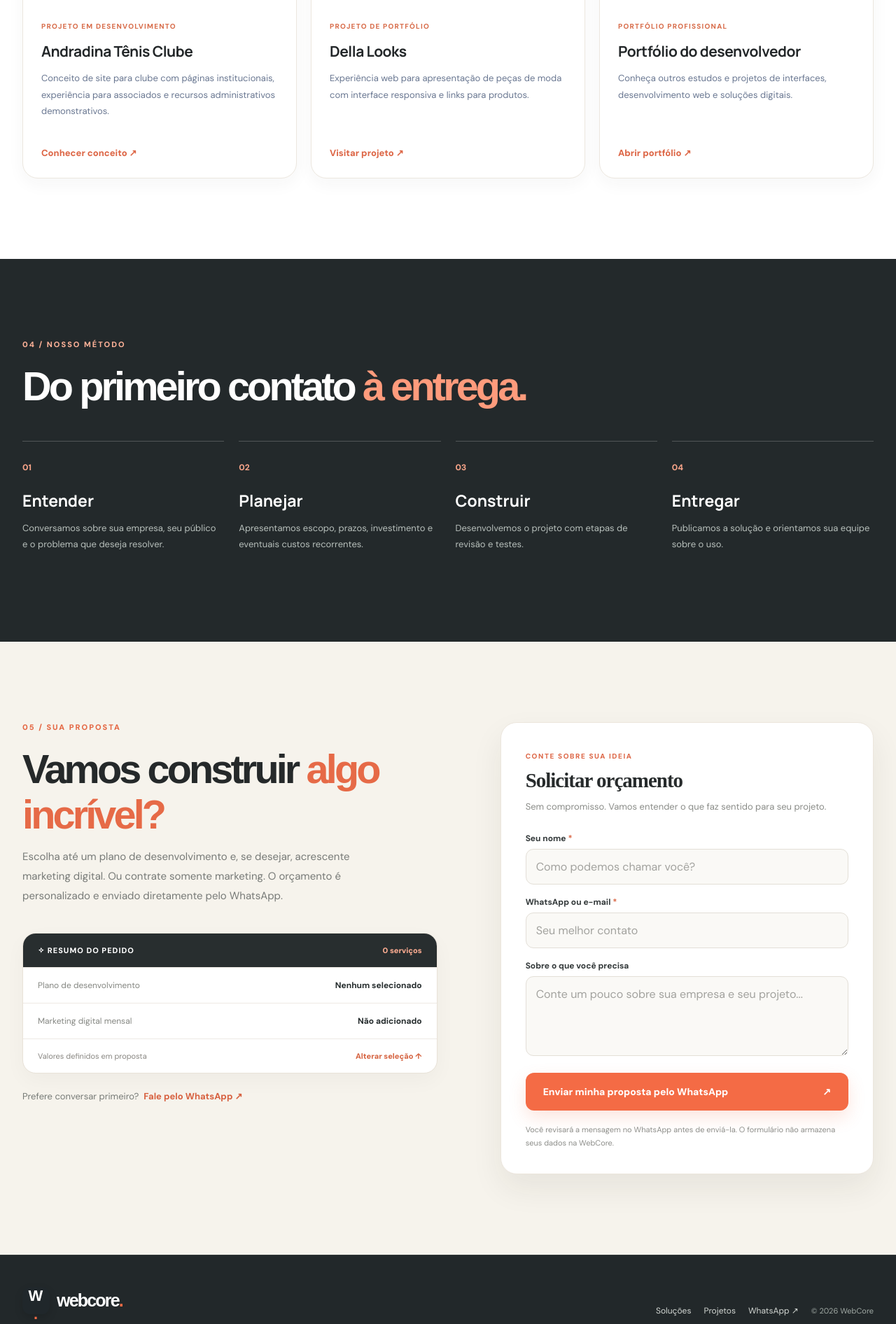
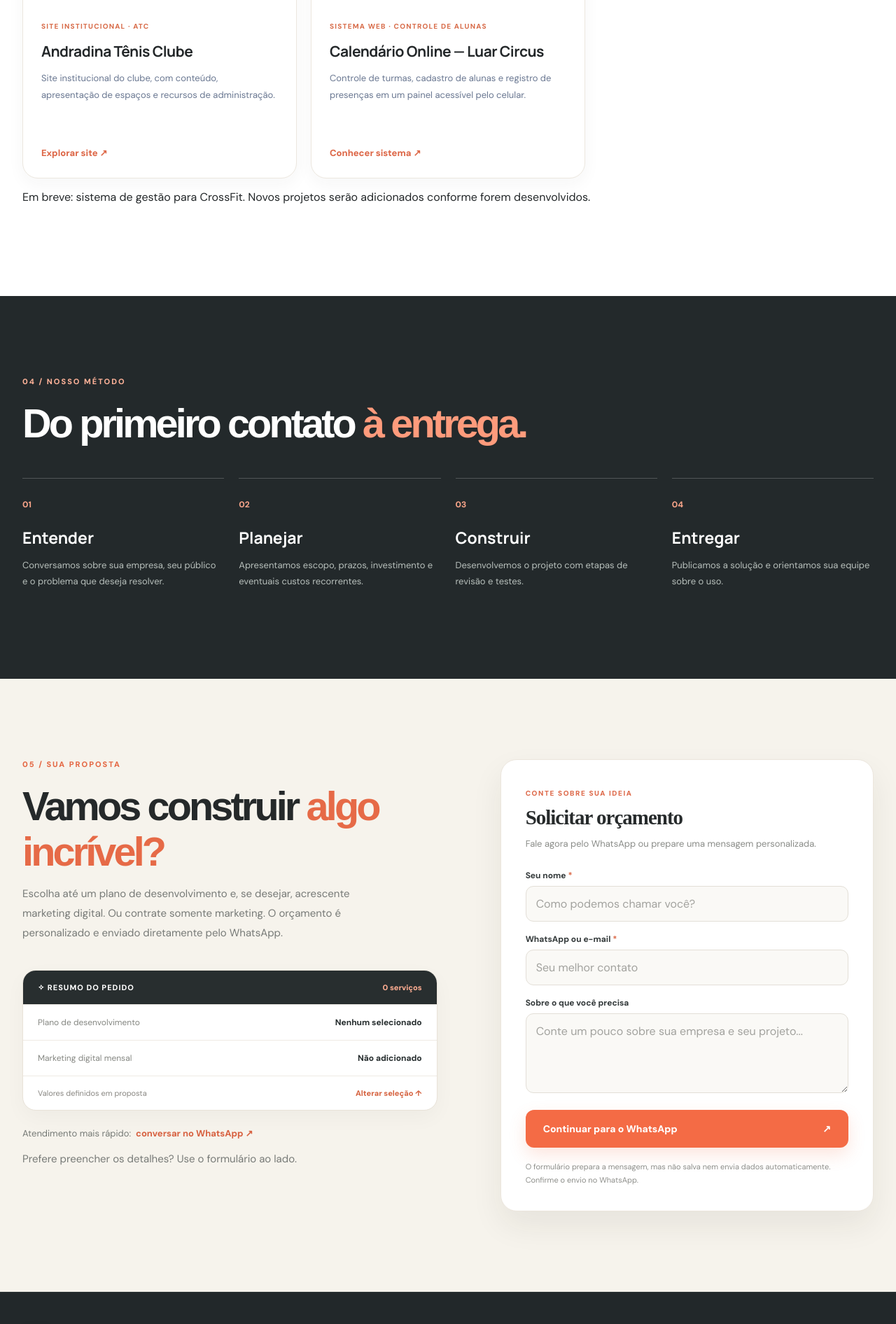
Before and after one commit to JoaoGabrii/web_core, a FastAPI app: page / in a window 1280 px wide. Shown: the part 3852-5744 px from the top of the page at 70% size. Run offline with FastAPI, Linux system fonts and the light colour scheme.

Commit message:
WebCore: projetos ATC e Luar, contato WhatsApp prioritário, marketing opcional em todos os planos

```diff
--- a/templates/home.html
+++ b/templates/home.html
@@ -20,7 +20,7 @@
         <h1>Sites bonitos são só o <span>começo.</span></h1>
         <p>Transformamos a forma como sua empresa aparece, vende e funciona. Criamos sites marcantes, sistemas inteligentes e experiências digitais pensadas para o seu negócio crescer.</p>
         <div class="hero-actions"><a href="#planos" class="btn btn-primary">Descobrir soluções <span>↗</span></a><a href="#portfolio" class="btn btn-outline">Conhecer projetos <span>↗</span></a></div>
-        <div class="hero-trust"><span>✦ Sob medida para sua empresa</span><span>✦ Design responsivo</span><span>✦ Atendimento próximo</span></div>
+        <a class="hero-marketing-link" href="#marketing">Quer atrair mais clientes? Marketing digital mensal ↗</a><div class="hero-trust"><span>✦ Sob medida para sua empresa</span><span>✦ Design responsivo</span><span>✦ Atendimento próximo</span></div>
       </div>
       <div class="hero-art" aria-label="Prévia ilustrativa de uma plataforma digital">
         <div class="art-glow"></div>
@@ -82,35 +82,34 @@
           <div class="plan-foot"><span>Projeto sob orçamento</span><button type="button" class="choose-plan" data-plan="Ultimate + CRM" aria-pressed="false">Adicionar ao orçamento <b>＋</b></button></div>
         </article>
       </div>
-      <div class="section-note"><span>ⓘ</span> Hospedagem, domínio, bancos de dados, manutenção, integrações e serviços de terceiros são dimensionados conforme o projeto e informados na proposta. Nenhum plano inclui marketing digital automaticamente.</div>
+      <div class="section-note"><span>ⓘ</span> Hospedagem, domínio, bancos de dados, manutenção, integrações e serviços de terceiros são dimensionados conforme o projeto e informados na proposta. Marketing digital pode ser adicionado a qualquer plano.</div>
     </div>
   </section>
 
   <section id="marketing" class="section marketing-section"><div class="wrap marketing-grid">
-    <div class="marketing-copy"><div class="kicker">02 / ADICIONAL OU SERVIÇO AVULSO</div><h2>Um bom site merece <span>ser encontrado.</span></h2><p>Marketing digital é um serviço <strong>separado e opcional</strong>. Você pode contratar sozinho ou combinar com qualquer plano WebCore para fortalecer sua presença e atrair novas oportunidades.</p><div class="marketing-points"><div><span>01</span><div><strong>Estratégia e planejamento</strong><p>Definição de objetivos, público e campanhas conforme a necessidade.</p></div></div><div><span>02</span><div><strong>Gestão de anúncios e captação</strong><p>Estruturação e acompanhamento de campanhas e geração de contatos.</p></div></div><div><span>03</span><div><strong>Acompanhamento mensal</strong><p>Análise de resultados, ajustes e relatórios no escopo contratado.</p></div></div></div></div>
+    <div class="marketing-copy"><div class="kicker">02 / ADICIONAL OU SERVIÇO AVULSO</div><h2>Um bom site merece <span>ser encontrado.</span></h2><p>Marketing digital é um serviço <strong>separado e opcional, disponível para todos os planos</strong>. Você pode contratar sozinho ou combinar com qualquer plano WebCore para fortalecer sua presença e atrair novas oportunidades.</p><div class="marketing-points"><div><span>01</span><div><strong>Estratégia e planejamento</strong><p>Definição de objetivos, público e campanhas conforme a necessidade.</p></div></div><div><span>02</span><div><strong>Gestão de anúncios e captação</strong><p>Estruturação e acompanhamento de campanhas e geração de contatos.</p></div></div><div><span>03</span><div><strong>Acompanhamento mensal</strong><p>Análise de resultados, ajustes e relatórios no escopo contratado.</p></div></div></div></div>
     <div class="marketing-offer"><div class="marketing-offer-top"><span class="marketing-service">SERVIÇO RECORRENTE</span><span class="offer-symbol">↗</span></div><h3>Marketing digital</h3><p>Adicione visibilidade ao seu projeto com acompanhamento profissional.</p><div class="monthly-label"><strong>Mensalidade personalizada</strong><span>Sem valor fixo no site</span></div><div class="ad-info"><strong>Importante:</strong> a verba destinada aos anúncios é independente da mensalidade de gestão. O investimento é combinado e aprovado antes do início.</div><button type="button" class="btn btn-primary marketing-add" id="marketing-add" aria-pressed="false">Adicionar marketing ao orçamento <span>＋</span></button><small>Também pode ser contratado sem nenhum plano de site.</small></div>
   </div></section>
 
-  <section id="portfolio" class="section portfolio-section"><div class="wrap"><div class="section-heading"><div><div class="kicker">03 / TRABALHOS E PROJETOS</div><h2>Ideias que saem <span>da tela.</span></h2></div><p>Projetos reais de desenvolvimento, estudos e conceitos em construção. Cada trabalho tem sua própria proposta.</p></div>
-    <div class="project-grid">
-      <article class="project-card project-atc"><div class="project-visual"><img loading="lazy" src="https://raw.githubusercontent.com/JoaoGabrii/atc-site/main/static/atc/piscinas-aerea.jpg" alt="Fotografia real das piscinas do Andradina Tênis Clube"></div><div class="project-content"><span class="project-type">PROJETO EM DESENVOLVIMENTO</span><h3>Andradina Tênis Clube</h3><p>Conceito de site para clube com páginas institucionais, experiência para associados e recursos administrativos demonstrativos.</p><a href="https://atc-conceito-andradina.vercel.app/" target="_blank" rel="noopener noreferrer">Conhecer conceito ↗</a></div></article>
-      <article class="project-card project-della"><div class="project-visual"><img loading="lazy" src="https://raw.githubusercontent.com/JoaoGabrii/portfolio/main/image/projects/della-looks/slide-1.jpg" alt="Captura real do projeto Della Looks"></div><div class="project-content"><span class="project-type">PROJETO DE PORTFÓLIO</span><h3>Della Looks</h3><p>Experiência web para apresentação de peças de moda com interface responsiva e links para produtos.</p><a href="https://della-looks.vercel.app/" target="_blank" rel="noopener noreferrer">Visitar projeto ↗</a></div></article>
-      <article class="project-card project-portfolio"><div class="project-visual"><img loading="lazy" src="https://image.thum.io/get/width/1200/crop/800/noanimate/https://portfolio-seven-tau-22.vercel.app/" alt="Captura real do portfólio João Gabriel" onerror="this.onerror=null;this.src='https://image.thum.io/get/width/1200/https://portfolio-seven-tau-22.vercel.app/'"></div><div class="project-content"><span class="project-type">PORTFÓLIO PROFISSIONAL</span><h3>Portfólio do desenvolvedor</h3><p>Conheça outros estudos e projetos de interfaces, desenvolvimento web e soluções digitais.</p><a href="https://portfolio-seven-tau-22.vercel.app/" target="_blank" rel="noopener noreferrer">Abrir portfólio ↗</a></div></article>
-    </div>
+  <section id="portfolio" class="section portfolio-section"><div class="wrap"><div class="section-heading"><div><div class="kicker">03 / PROJETOS SELECIONADOS</div><h2>Soluções na <span>prática.</span></h2></div><p>Conheça dois projetos reais, desenvolvidos para necessidades diferentes.</p></div>
+    <div class="project-grid curated-projects">
+      <article class="project-card project-atc"><a class="project-visual" href="https://atc-conceito-andradina.vercel.app/" target="_blank" rel="noopener noreferrer" aria-label="Conhecer site do Andradina Tênis Clube"><img loading="lazy" src="https://raw.githubusercontent.com/JoaoGabrii/atc-site/main/static/atc/piscinas-aerea.jpg" alt="Fotografia das piscinas do Andradina Tênis Clube"></a><div class="project-content"><span class="project-type">SITE INSTITUCIONAL · ATC</span><h3>Andradina Tênis Clube</h3><p>Site institucional do clube, com conteúdo, apresentação de espaços e recursos de administração.</p><a href="https://atc-conceito-andradina.vercel.app/" target="_blank" rel="noopener noreferrer">Explorar site ↗</a></div></article>
+      <article class="project-card project-calendar"><a class="project-visual calendar-preview" href="https://luar-circus.vercel.app/" target="_blank" rel="noopener noreferrer" aria-label="Conhecer calendário online Luar Circus"><div class="calendar-demo"><div class="calendar-demo-head"><span>✦ Luar Circus</span><span>Controle de turmas</span></div><div class="calendar-demo-title">Presenças e alunas <small>Visão de calendário</small></div><div class="calendar-week"><span>SEG</span><span>TER</span><span>QUA</span><span>QUI</span><span>SEX</span></div><div class="calendar-slots"><i></i><i class="filled"></i><i class="filled"></i><i class="filled"></i><i></i><i></i><i class="filled"></i><i></i><i class="filled"></i><i></i></div><div class="calendar-demo-foot">Prévia ilustrativa · Abrir sistema real ↗</div></div></a><div class="project-content"><span class="project-type">SISTEMA WEB · CONTROLE DE ALUNAS</span><h3>Calendário Online — Luar Circus</h3><p>Controle de turmas, cadastro de alunas e registro de presenças em um painel acessível pelo celular.</p><a href="https://luar-circus.vercel.app/" target="_blank" rel="noopener noreferrer">Conhecer sistema ↗</a></div></article>
+    </div><p class="portfolio-note">Em breve: sistema de gestão para CrossFit. Novos projetos serão adicionados conforme forem desenvolvidos.</p>
   </div></section>
 
   <section id="processo" class="section process-section"><div class="wrap"><div class="kicker">04 / NOSSO MÉTODO</div><h2>Do primeiro contato <span>à entrega.</span></h2><div class="steps"><div><span>01</span><h3>Entender</h3><p>Conversamos sobre sua empresa, seu público e o problema que deseja resolver.</p></div><div><span>02</span><h3>Planejar</h3><p>Apresentamos escopo, prazos, investimento e eventuais custos recorrentes.</p></div><div><span>03</span><h3>Construir</h3><p>Desenvolvemos o projeto com etapas de revisão e testes.</p></div><div><span>04</span><h3>Entregar</h3><p>Publicamos a solução e orientamos sua equipe sobre o uso.</p></div></div></div></section>
 
   <section id="orcamento" class="section quote-section"><div class="wrap quote-grid"><div class="quote-intro"><div class="kicker">05 / SUA PROPOSTA</div><h2>Vamos construir <span>algo incrível?</span></h2><p>Escolha até um plano de desenvolvimento e, se desejar, acrescente marketing digital. Ou contrate somente marketing. O orçamento é personalizado e enviado diretamente pelo WhatsApp.</p>
     <div class="cart-panel"><div class="cart-header"><span>✧ RESUMO DO PEDIDO</span><span id="cart-badge">0 selecionados</span></div><div id="cart-plan" class="cart-line"><span>Plano de desenvolvimento</span><strong>Nenhum selecionado</strong></div><div id="cart-marketing" class="cart-line"><span>Marketing digital mensal</span><strong>Não adicionado</strong></div><div class="cart-footer"><span>Valores definidos em proposta</span><a href="#planos">Alterar seleção ↑</a></div></div>
-    <a class="direct-whatsapp" href="https://wa.me/5518997463778" target="_blank" rel="noopener noreferrer">Prefere conversar primeiro? <strong>Fale pelo WhatsApp ↗</strong></a></div>
-    <form id="orcamento-form" class="quote-form"><div class="form-title"><span>CONTE SOBRE SUA IDEIA</span><h3>Solicitar orçamento</h3><p>Sem compromisso. Vamos entender o que faz sentido para seu projeto.</p></div>
+    <a class="direct-whatsapp" id="whatsapp-first" href="https://wa.me/5518997463778" target="_blank" rel="noopener noreferrer">Atendimento mais rápido: <strong>conversar no WhatsApp ↗</strong></a><p class="contact-alternative">Prefere preencher os detalhes? Use o formulário ao lado.</p></div>
+    <form id="orcamento-form" class="quote-form"><div class="form-title"><span>CONTE SOBRE SUA IDEIA</span><h3>Solicitar orçamento</h3><p>Fale agora pelo WhatsApp ou prepare uma mensagem personalizada.</p></div>
       <label for="name">Seu nome <span>*</span></label><input id="name" name="name" maxlength="120" required autocomplete="name" placeholder="Como podemos chamar você?">
       <label for="contact">WhatsApp ou e-mail <span>*</span></label><input id="contact" name="contact" maxlength="160" required placeholder="Seu melhor contato">
       <label for="message">Sobre o que você precisa</label><textarea id="message" name="message" rows="4" maxlength="3000" placeholder="Conte um pouco sobre sua empresa e seu projeto..."></textarea>
       <p id="selection-error" class="selection-error" role="alert" hidden>Selecione um plano, marketing digital ou ambos para continuar.</p>
-      <button class="btn btn-primary form-submit" type="submit">Enviar minha proposta pelo WhatsApp <span>↗</span></button>
-      <p class="privacy-note">Você revisará a mensagem no WhatsApp antes de enviá-la. O formulário não armazena seus dados na WebCore.</p>
+      <button class="btn btn-primary form-submit" type="submit">Continuar para o WhatsApp <span>↗</span></button>
+      <p class="privacy-note">O formulário prepara a mensagem, mas não salva nem envia dados automaticamente. Confirme o envio no WhatsApp.</p>
     </form>
   </div></section>
 </main>
@@ -153,8 +152,10 @@
     if(!this.reportValidity())return;
     var data=new FormData(this);
     var summary=['Olá! Gostaria de solicitar um orçamento da WebCore.','','*Plano de desenvolvimento:* '+(chosenPlan?'Plano '+chosenPlan:'Não selecionado'),'*Marketing digital:* '+(hasMarketing?'Sim — serviço mensal':'Não selecionado'),'', '*Nome:* '+data.get('name'),'*Contato:* '+data.get('contact'),'*Sobre o projeto:* '+(data.get('message')||'Gostaria de conversar para definir os detalhes.'),'','Aguardo informações sobre proposta, prazo e eventuais custos recorrentes.'].join('\n');
-    window.location.href='https://wa.me/5518997463778?text='+encodeURIComponent(summary);
+    window.open('https://wa.me/5518997463778?text='+encodeURIComponent(summary),'_blank','noopener,noreferrer');
   });
+  var fastLink=document.getElementById('whatsapp-first');
+  fastLink.addEventListener('click',function(){var msg='Olá! Gostaria de conversar sobre '+(chosenPlan?'o plano '+chosenPlan:'soluções digitais')+(hasMarketing?' com marketing digital mensal':'')+'. Podemos fazer um orçamento?';fastLink.href='https://wa.me/5518997463778?text='+encodeURIComponent(msg);});
   update();
 })();
 </script>
```
